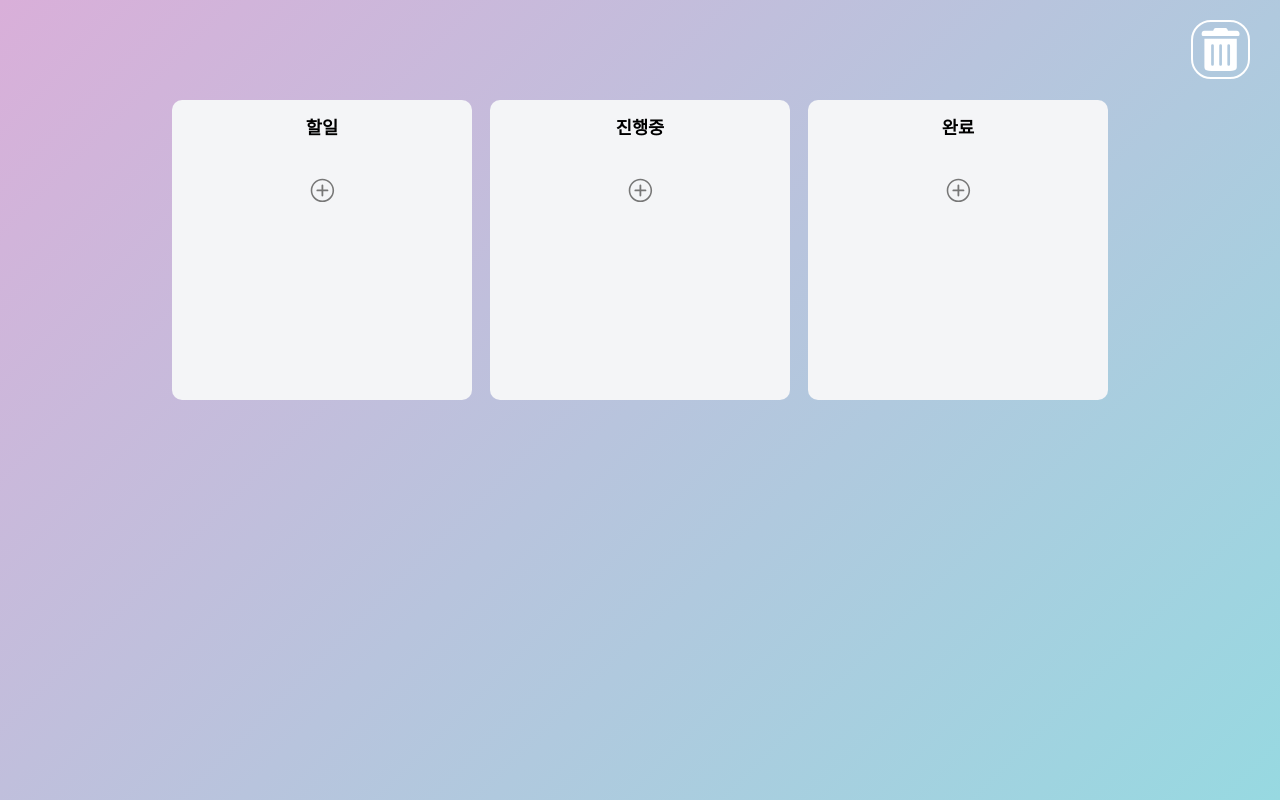
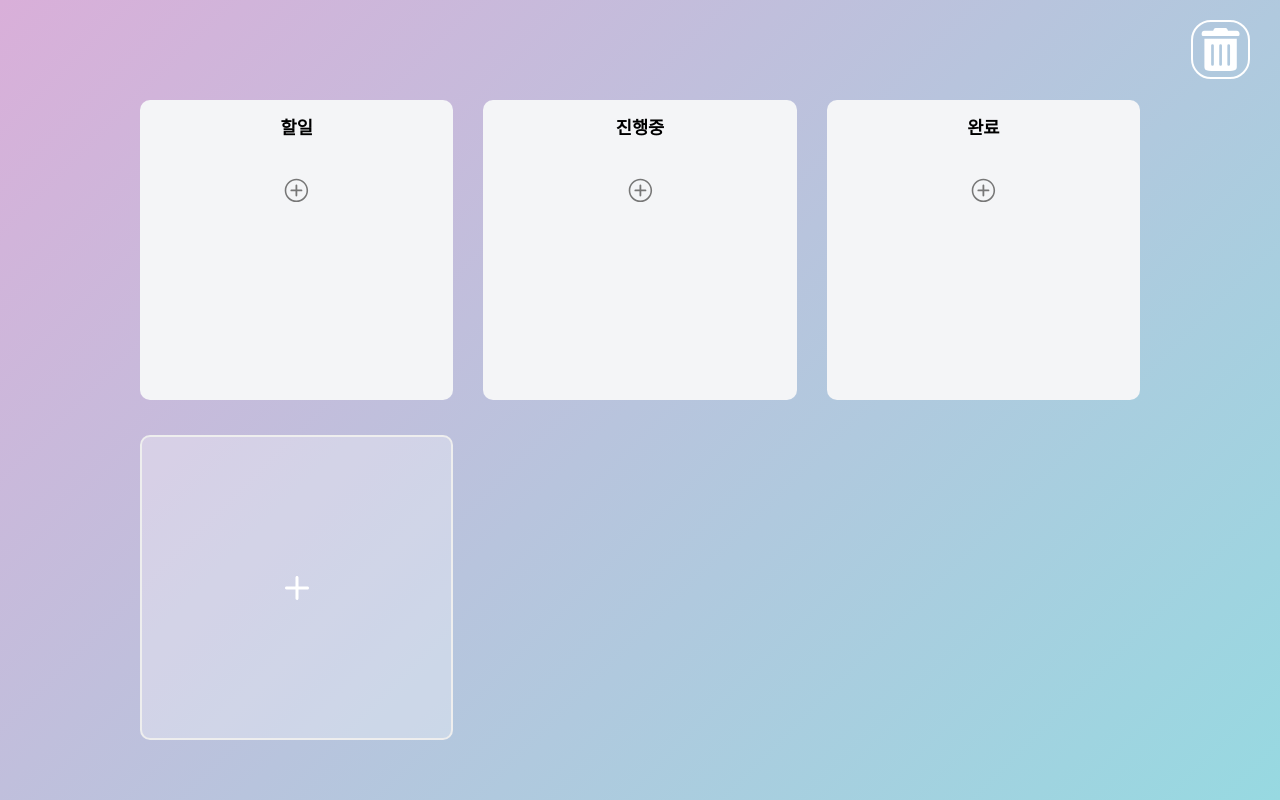
Before and after one commit to thgee/react-practice, a React (Vite) app: page /trello in a window 1280 px wide. Built offline with nearby package versions, Linux system fonts and the light colour scheme.

Commit message:
feat: Board 추가 UI 구현

```diff
--- a/src/components/Boards/styles.ts
+++ b/src/components/Boards/styles.ts
@@ -14,8 +14,7 @@ export const Title = styled.h1`
 
 export const Wrapper = styled.ul`
   background-color: ${darkTheme.boardColor};
-  width: 300px;
-  padding: 0px 0px;
+  width: 100%;
   border-radius: 10px;
   min-height: 300px;
   height: fit-content;
--- a/src/pages/Trello/Trello.tsx
+++ b/src/pages/Trello/Trello.tsx
@@ -1,13 +1,28 @@
 import { DragDropContext, DropResult } from "react-beautiful-dnd";
 import { useRecoilState } from "recoil";
-import { useEffect } from "react";
+import { useEffect, useState } from "react";
 import { todoState } from "../../atoms";
-import { Boards, Wrapper } from "./styles";
+import {
+  AddBoardBtn,
+  AddBoardForm,
+  AddBoardLabel,
+  BoardPlaceholder,
+  Boards,
+  Wrapper,
+} from "./styles";
 import { Board } from "../../components/Boards/Board";
 import { TrashCan } from "../../components/TrashCan/TrashCan";
+import { CancelBtn, OkBtn } from "../../components/Boards/styles";
+import { useForm } from "react-hook-form";
+
+interface IBoardForm {
+  boardName: string;
+}
 
 export const Trello = () => {
   const [todos, setTodos] = useRecoilState(todoState);
+  const [addBoardMode, setAddBoardMode] = useState(false);
+  const { setValue, register, handleSubmit } = useForm<IBoardForm>();
 
   useEffect(() => {
     const boardsData = localStorage.getItem("boardsData");
@@ -60,6 +75,16 @@ export const Trello = () => {
     }
   };
 
+  const onValid = ({ boardName }: IBoardForm) => {};
+
+  const cancelAddBoard = () => {
+    setValue("boardName", "");
+    setAddBoardMode(false);
+  };
+
+  const addBoard = () => {
+    setAddBoardMode(true);
+  };
   return (
     <DragDropContext onDragEnd={onDragEnd}>
       <Wrapper>
@@ -71,6 +96,26 @@ export const Trello = () => {
               todos={todos[boardName]}
             />
           ))}
+
+          {addBoardMode ? (
+            <BoardPlaceholder isAdding={true}>
+              <AddBoardForm onSubmit={handleSubmit(onValid)}>
+                <AddBoardLabel>보드 추가</AddBoardLabel>
+                <input
+                  placeholder={`보드 이름을 입력하세요`}
+                  {...register("boardName")}
+                />
+                <div className="btn-wrap">
+                  <OkBtn onClick={handleSubmit(onValid)} />
+                  <CancelBtn onClick={cancelAddBoard} />
+                </div>
+              </AddBoardForm>
+            </BoardPlaceholder>
+          ) : (
+            <BoardPlaceholder onClick={addBoard}>
+              <AddBoardBtn />
+            </BoardPlaceholder>
+          )}
         </Boards>
         <TrashCan />
       </Wrapper>
--- a/src/pages/Trello/styles.ts
+++ b/src/pages/Trello/styles.ts
@@ -1,4 +1,5 @@
 import styled from "@emotion/styled";
+import { IoIosAdd } from "react-icons/io";
 
 export const Wrapper = styled.div`
   display: flex;
@@ -6,16 +7,73 @@ export const Wrapper = styled.div`
   background-color: #000;
   background: linear-gradient(135deg, #d9afd9, #97d9e1);
   min-height: 100vh;
-  padding: 60px 0;
+  padding: 60px 30px;
+  width: fit-content;
+  position: relative;
+  width: 100%;
+  min-width: fit-content;
 `;
 
 export const Boards = styled.div`
-  display: flex;
-  width: 90%;
-  justify-content: center;
+  display: grid;
+  grid-template-columns: repeat(3, 1fr);
   margin-top: 40px;
-
+  gap: 30px;
   min-width: 1000px;
   flex-wrap: wrap;
+`;
+
+export const BoardPlaceholder = styled.div<{ isAdding?: boolean }>`
+  background-color: rgba(255, 255, 255, 0.3);
+  width: 100%;
+  border-radius: 10px;
+  min-height: 300px;
+  display: flex;
+  justify-content: center;
+  border: 2.4px solid #eee;
+  align-items: center;
+
+  cursor: ${(p) => (p.isAdding ? "" : "pointer")};
+
+  transition: all 0.2s;
+  :hover {
+    background-color: ${(p) => (p.isAdding ? "" : "#fff")};
+    > * {
+      color: ${(p) => (p.isAdding ? "" : "#000")};
+    }
+  }
+`;
+
+export const AddBoardBtn = styled(IoIosAdd)`
+  transition: all 0.2s;
+  font-size: 3rem;
+  color: #fff;
+  cursor: pointer;
+`;
+
+export const AddBoardLabel = styled.span`
+  font-size: 1.2rem;
+  font-weight: 700;
+`;
+
+export const AddBoardForm = styled.form`
+  display: flex;
+  flex-direction: column;
+  align-items: center;
+  justify-content: center;
   gap: 18px;
+
+  input {
+    border: none;
+    padding: 10px;
+    border-radius: 8px;
+  }
+
+  .btn-wrap {
+    display: flex;
+    gap: 8px;
+    width: 100%;
+    justify-content: end;
+    margin-right: 10px;
+  }
 `;
```
